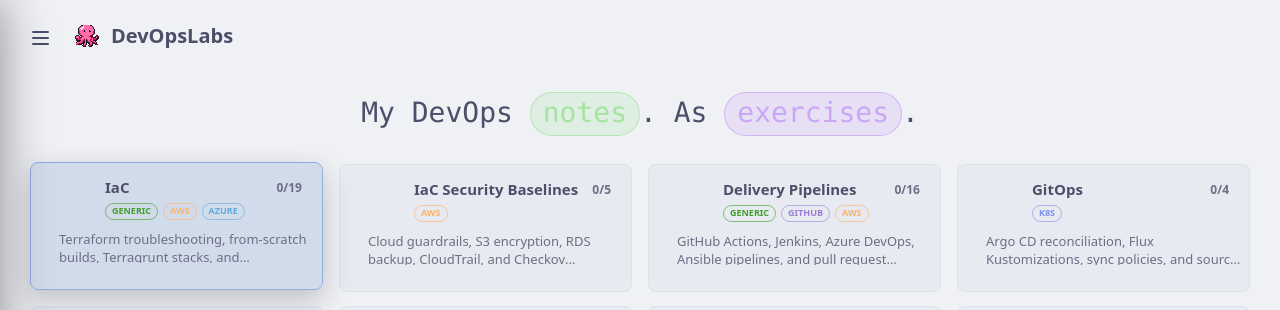
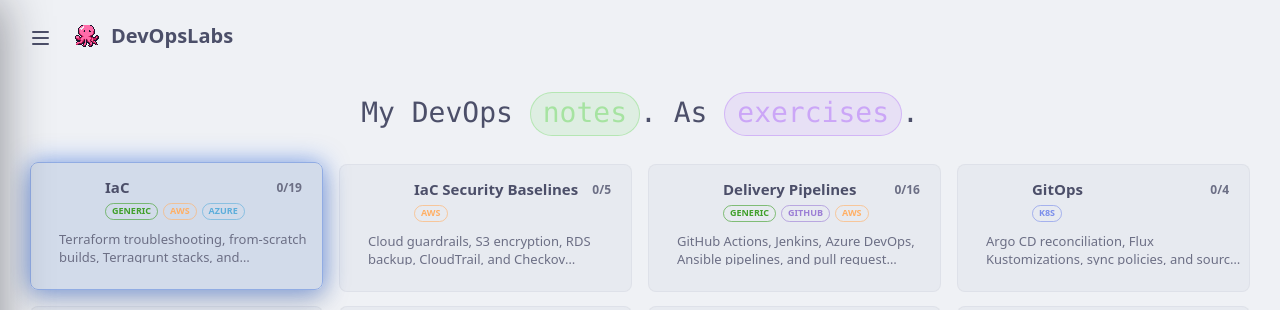
Before and after one commit to krovs/devopslabs, a Svelte app: page / in a window 1280 px wide. In both pictures the pointer is over the button 176 px from the left and 227 px from the top of the page. Shown: the top 310 px of the page. Built offline with nearby package versions, Linux system fonts and the light colour scheme; some icons are missing.

Commit message:
feat: improve lab index card hover effects with enhanced transitions and box-shadow

```diff
--- a/styles.css
+++ b/styles.css
@@ -1072,15 +1072,16 @@ a:focus-visible {
   border-radius: 8px;
   background: color-mix(in srgb, var(--panel) 88%, transparent);
   text-align: left;
-  transition: background-color 160ms ease, border-color 160ms ease, box-shadow 160ms ease, transform 160ms ease;
+  transition: background-color 2s ease, border-color 2s ease, box-shadow 2s ease, transform 160ms ease;
 }
 
 .lab-index-card:hover,
 .lab-index-card:focus-visible {
   border-color: color-mix(in srgb, var(--accent) 48%, var(--line));
   background: color-mix(in srgb, var(--panel) 94%, var(--accent) 6%);
-  box-shadow: 0 10px 28px rgb(17 17 27 / 0.22);
+  box-shadow: 0 0 24px color-mix(in srgb, var(--accent) 50%, transparent), 0 10px 28px rgb(17 17 27 / 0.22);
   transform: translateY(-2px);
+  transition: background-color 160ms ease, border-color 160ms ease, box-shadow 160ms ease;
 }
 
 .lab-index-icon {
```
